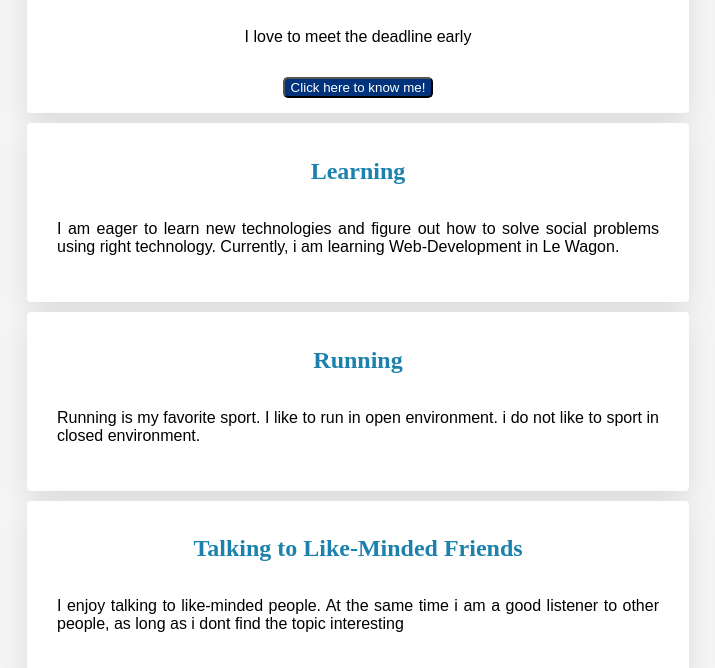
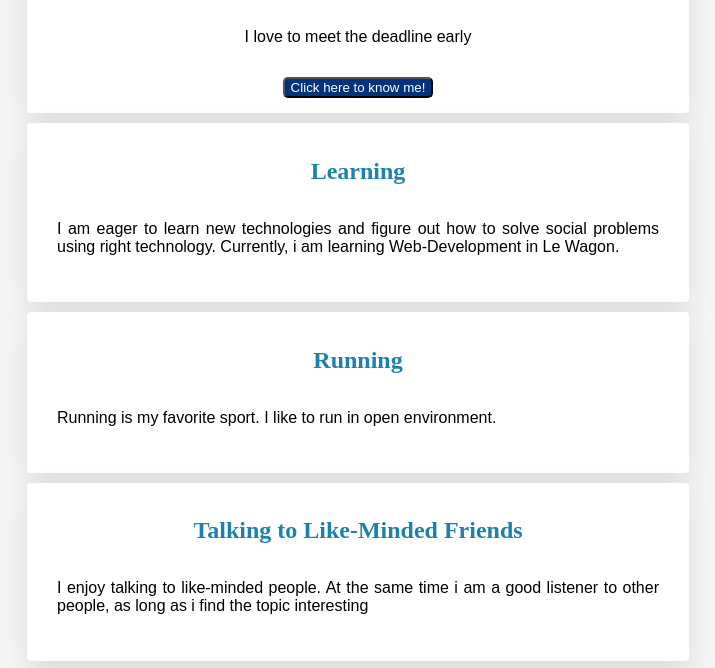
Before and after one commit to 19latif/profile, a plain HTML site: page index.html in a window 1280 px wide. Shown: the part 127-795 px from the top of the page, without its empty margins (282-997 px from the left). Drawn offline with Linux system fonts and the light colour scheme; a web font is replaced by a local one.

Commit message:
upated
typo

```diff
--- a/index.html
+++ b/index.html
@@ -33,12 +33,12 @@
 
     <div class ="center">
       <h2>Running</h2>
-      <p>Running is my favorite sport. I like to run in open environment. i do not like to sport in closed environment. </p>
+      <p>Running is my favorite sport. I like to run in open environment. </p>
     </div>
 
     <div class ="center">
     <h2>Talking to Like-Minded Friends</h2>
-    <p>I enjoy talking to like-minded people. At the same time i am a good listener to other people, as long as i dont find the topic interesting</p>
+    <p>I enjoy talking to like-minded people. At the same time i am a good listener to other people, as long as i find the topic interesting</p>
     </div>
 
     <div class ="center">
```
